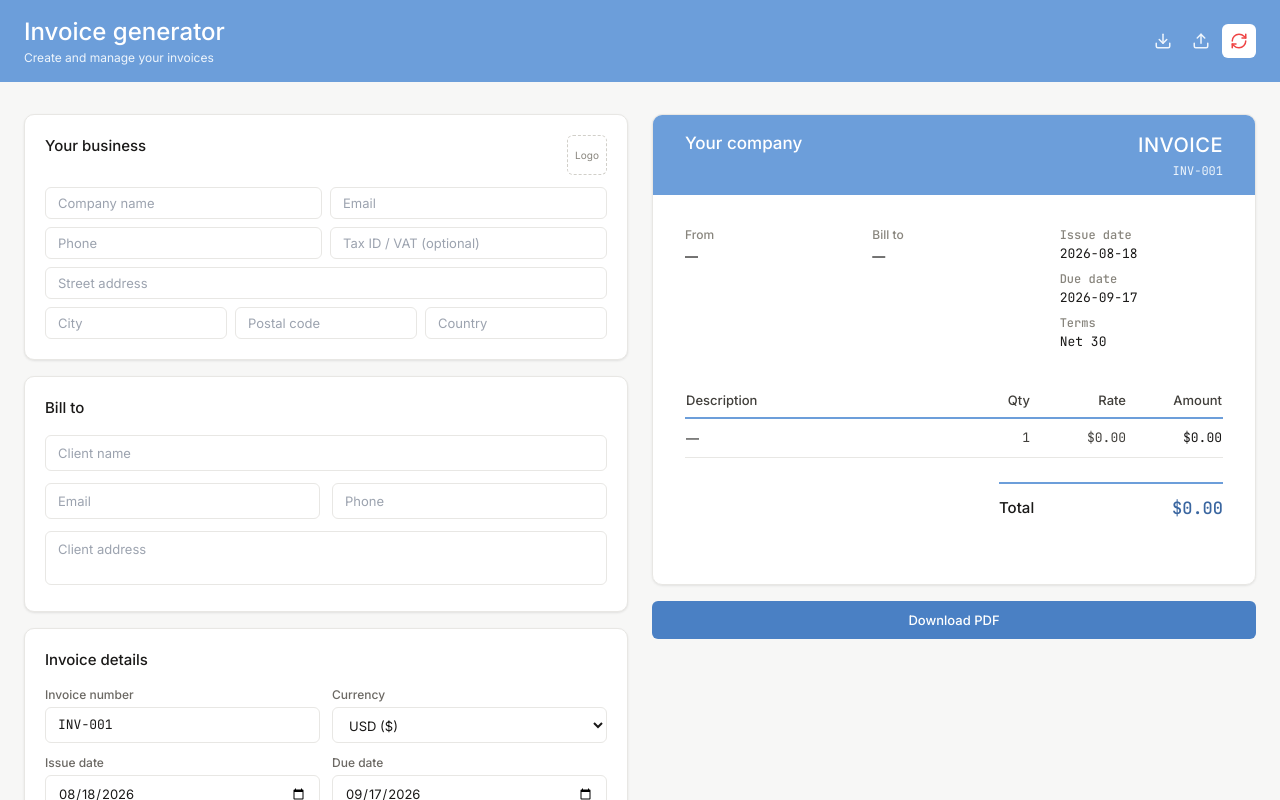
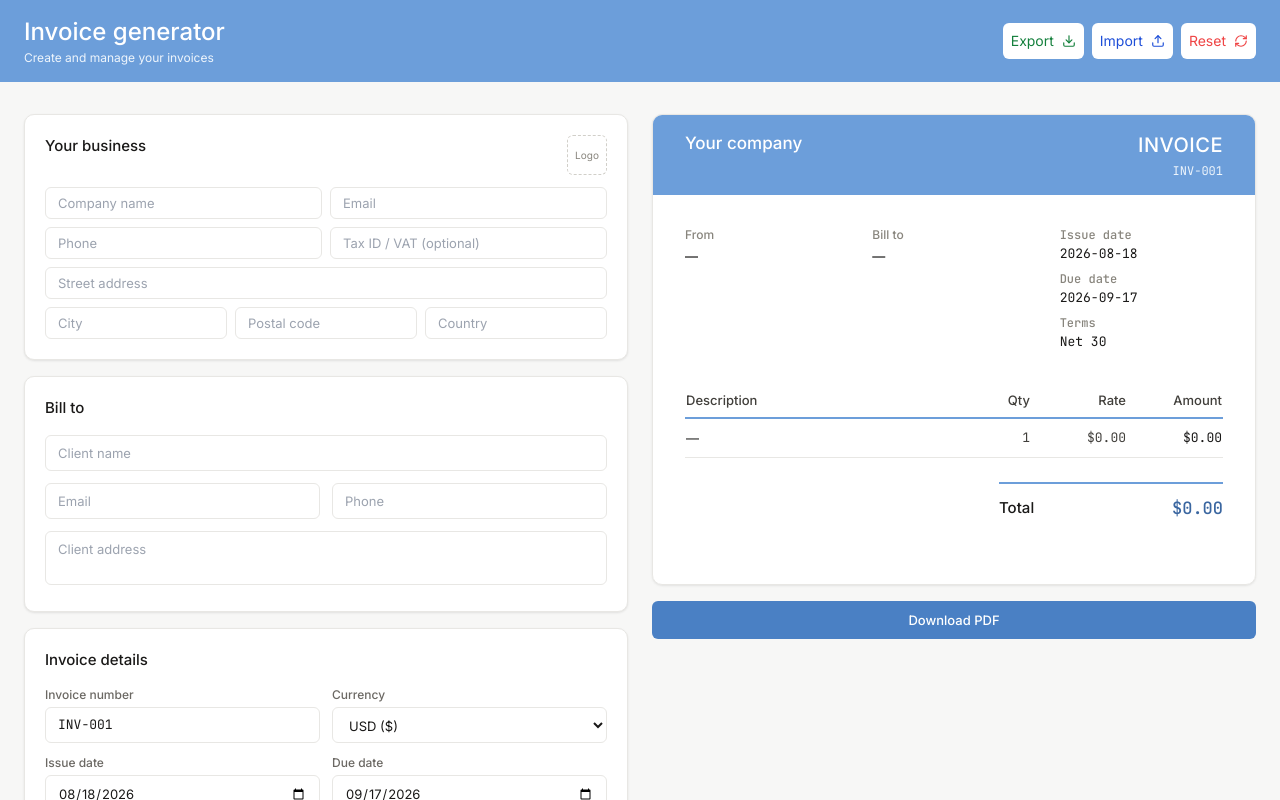
Before and after one commit to miloss98/invoice-generator, a React (Vite) app: page / in a window 1280 px wide. Shown: the top 800 px of the page. Built offline with nearby package versions, Linux system fonts and the light colour scheme; what @react-pdf/renderer would draw is missing.

Commit message:
style: updated styles for export import and reset data buttons, added icon for avatar deleting

```diff
--- a/src/components/CompanyInfoForm.tsx
+++ b/src/components/CompanyInfoForm.tsx
@@ -1,5 +1,6 @@
 import type { ChangeEvent } from "react";
 import type { CompanyInfo } from "../types/invoice";
+import { Trash2 } from "lucide-react";
 
 interface CompanyInfoFormProps {
   companyInfo: CompanyInfo;
@@ -50,9 +51,9 @@ export const CompanyInfoForm = ({
             <button
               type="button"
               onClick={removeLogo}
-              className="text-xs text-status-unpaid hover:underline"
+              className="text-xs hover:bg-gray-100 rounded-sm p-2 bg-white text-red-500"
             >
-              Remove
+              <Trash2 size={14} />
             </button>
           </div>
         ) : (
--- a/src/components/DataBackupButtons.tsx
+++ b/src/components/DataBackupButtons.tsx
@@ -39,15 +39,16 @@ export const DataBackupButtons = () => {
   };
 
   return (
-    <div className="flex items-center gap-1">
+    <div className="flex  items-center gap-2">
       <button
         type="button"
         onClick={exportBackup}
         aria-label="Export data backup"
         title="Export data backup"
-        className="text-primary-50 hover:text-white hover:bg-white/10 rounded p-2 transition-colors"
+        className="text-base  bg-white hover:bg-white/70 rounded p-2 text-green-700 transition-colors disabled:opacity-50 flex items-center gap-2"
       >
-        <Download size={18} />
+        <span className="hidden md:flex"> Export </span>
+        <Download size={14} />
       </button>
 
       <button
@@ -56,9 +57,10 @@ export const DataBackupButtons = () => {
         disabled={isImporting}
         aria-label="Import data backup"
         title="Import data backup"
-        className="text-primary-50 hover:text-white hover:bg-white/10 rounded p-2 transition-colors disabled:opacity-50"
+        className="text-base bg-white hover:bg-white/70 rounded p-2 text-blue-700 transition-colors disabled:opacity-50 flex items-center gap-2"
       >
-        <Upload size={18} />
+        <span className="hidden md:flex"> Import </span>
+        <Upload size={14} />
       </button>
 
       <input
--- a/src/components/Layout.tsx
+++ b/src/components/Layout.tsx
@@ -20,7 +20,7 @@ export const Layout = ({ form, preview }: LayoutProps) => {
               Create and manage your invoices
             </p>
           </div>
-          <div className="flex items-center gap-1">
+          <div className="flex items-center gap-2">
             <DataBackupButtons />
             <ResetDataButton />
           </div>
--- a/src/components/ResetDataButton.tsx
+++ b/src/components/ResetDataButton.tsx
@@ -16,9 +16,10 @@ export const ResetDataButton = () => {
       onClick={handleReset}
       aria-label="Reset data"
       title="Reset data"
-      className="bg-white rounded p-2 hover:bg-red-100 transition-colors shrink-0 text-red-500 text-sm flex items-center gap-1"
+      className="text-base bg-white rounded p-2 hover:bg-red-100 transition-colors shrink-0 text-red-500 flex items-center gap-2"
     >
-      <RefreshCw size={18} />
+      <span className="hidden md:flex"> Reset </span>
+      <RefreshCw size={14} />
     </button>
   );
 };
```
